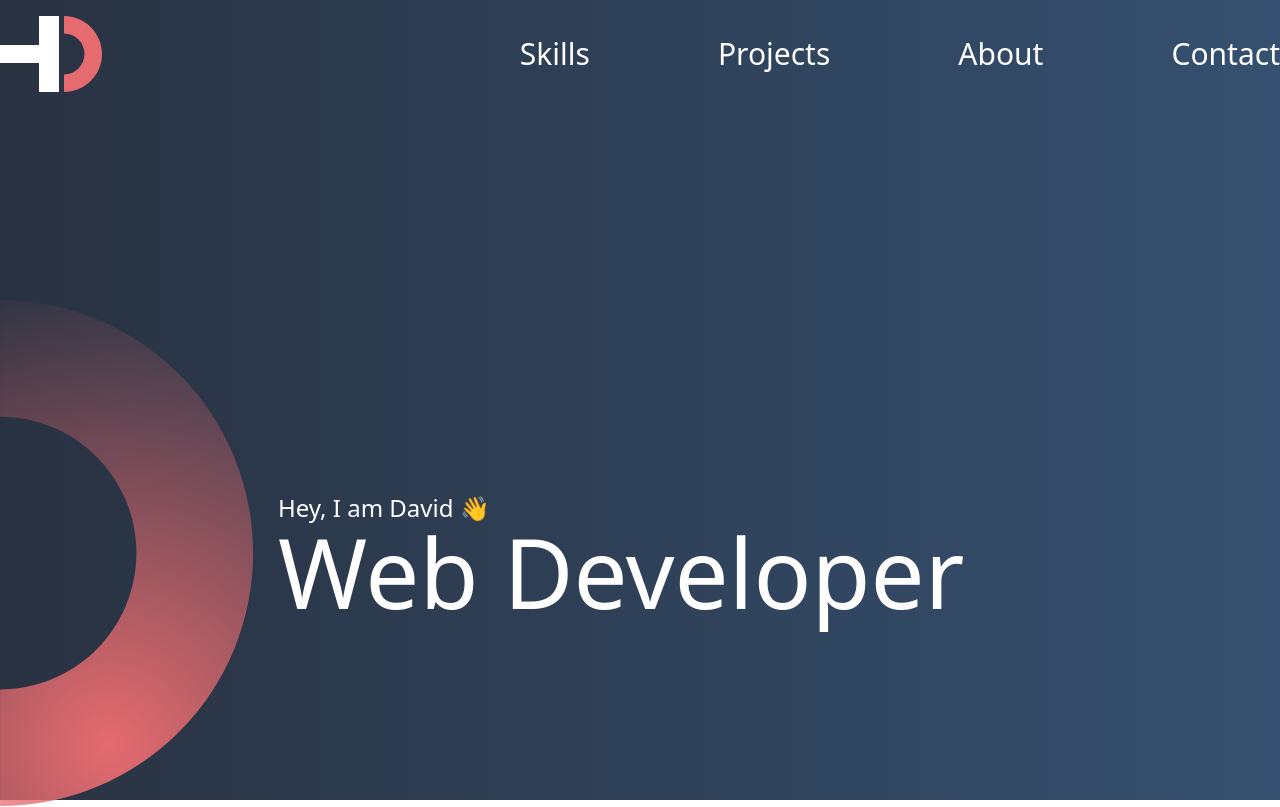
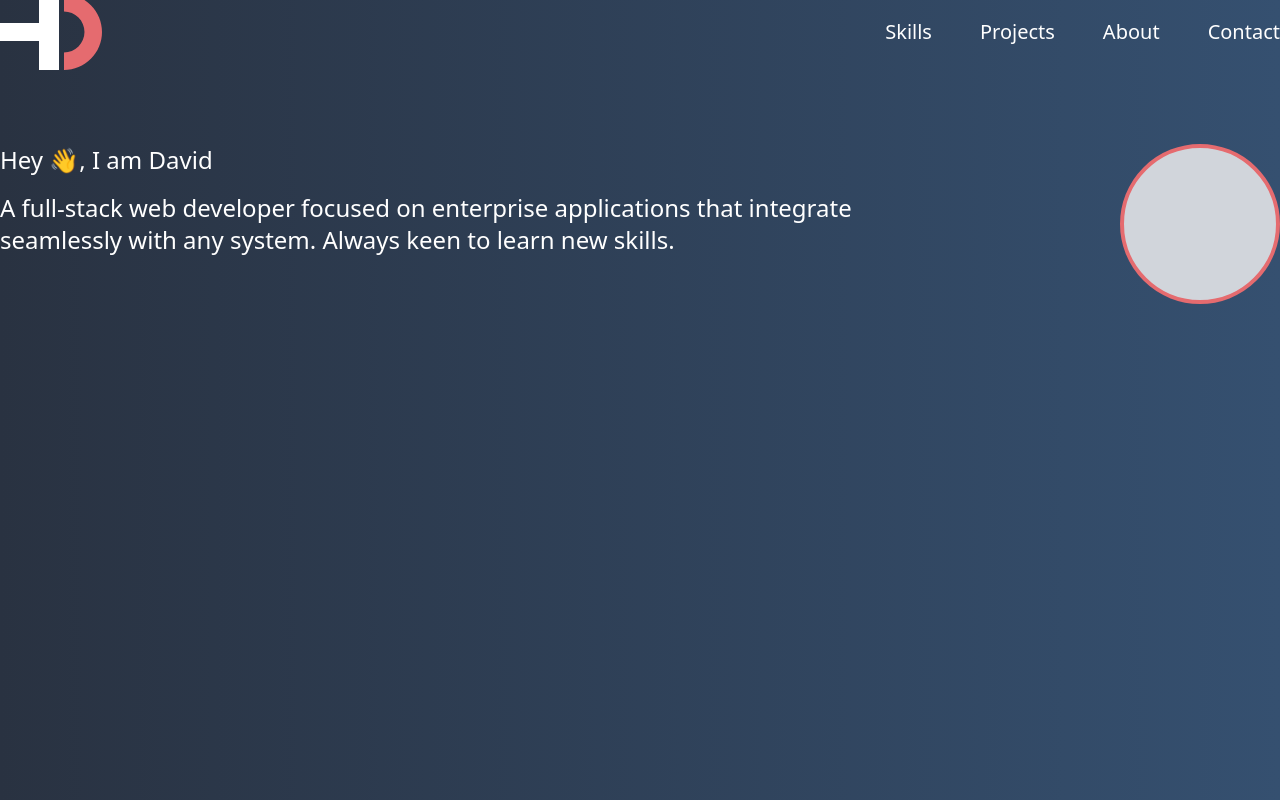
Before and after one commit to thomasdvd/my-website, a Next.js app: page / in a window 1280 px wide. Shown: the top 807 px of the page. Built offline with nearby package versions, Linux system fonts and the light colour scheme.

Commit message:
- refined header and hero

```diff
--- a/src/components/Header.tsx
+++ b/src/components/Header.tsx
@@ -1,17 +1,51 @@
+import { useState } from 'react';
+import { MdOutlineMenu, MdClose } from 'react-icons/md';
+
 import Logo from './icons/Logo';
 
 export default function Header() {
+	const [isOpen, setIsOpen] = useState<boolean>(false);
+
 	return (
-		<header>
-			<nav className="flex justify-between  py-4 text-white max-w-screen-xl mx-auto">
-				<Logo />
-				<ul className="text-3xl flex space-x-32 items-center">
-					<li>Skills</li>
-					<li>Projects</li>
-					<li>About</li>
-					<li>Contact</li>
-				</ul>
-			</nav>
-		</header>
+		<>
+			<div className="flex items-center justify-between h-16">
+				<div className="w-full flex items-center justify-between">
+					<Logo />
+
+					<div className="hidden md:block">
+						<div className="ml-10 flex items-baseline space-x-12 text-white text-xl font-medium">
+							<a href="#skills">Skills</a>
+							<a href="#projects">Projects</a>
+							<a href="#about">About</a>
+							<a href="#contact">Contact</a>
+						</div>
+					</div>
+				</div>
+
+				<div className="md:hidden">
+					<button className="text-white">
+						{isOpen ? (
+							<MdClose size={32} onClick={() => setIsOpen(false)} />
+						) : (
+							<MdOutlineMenu size={32} onClick={() => setIsOpen(true)} />
+						)}
+					</button>
+				</div>
+			</div>
+
+			{isOpen && (
+				<div
+					className="md:hidden absolute bg-gradient-to-r from-dark to-dark-blue inset-x-0 border-white border-b-4 shadow-lg"
+					id="mobile-menu"
+				>
+					<div className="flex flex-col items-center p-2 pb-3 space-y-4 text-white text-xl font-medium sm:px-3">
+						<a href="#">Skills</a>
+						<a href="#">Projects</a>
+						<a href="#">About</a>
+						<a href="#">Contact</a>
+					</div>
+				</div>
+			)}
+		</>
 	);
 }
--- a/src/components/Hero.tsx
+++ b/src/components/Hero.tsx
@@ -1,21 +1,21 @@
 import FadeInWhenVisible from './FadeIn';
-import HeroShape from './icons/HeroShape';
 
 export default function Hero() {
 	return (
-		<section className="text-white">
-			<div className="max-w-screen-xl mx-auto flex space-x-6">
-				<div className="mt-48">
-					<HeroShape />
+		<FadeInWhenVisible>
+			<div className="mt-20 flex justify-between text-white">
+				<div>
+					<div className="text-2xl">Hey 👋, I am David</div>
+
+					<div className="text-xl md:text-2xl mt-4 md:mr-40">
+						A full-stack web developer focused on enterprise applications that
+						integrate seamlessly with any system. Always keen to learn new
+						skills.
+					</div>
 				</div>
 
-				<FadeInWhenVisible>
-					<div className="mt-96">
-						<div className="text-2xl">Hey, I am David 👋</div>
-						<div className="text-8xl">Web Developer</div>
-					</div>
-				</FadeInWhenVisible>
+				<figure className="w-40 h-40 bg-gray-300 rounded-full shrink-0 border-accent border-4" />
 			</div>
-		</section>
+		</FadeInWhenVisible>
 	);
 }
```
